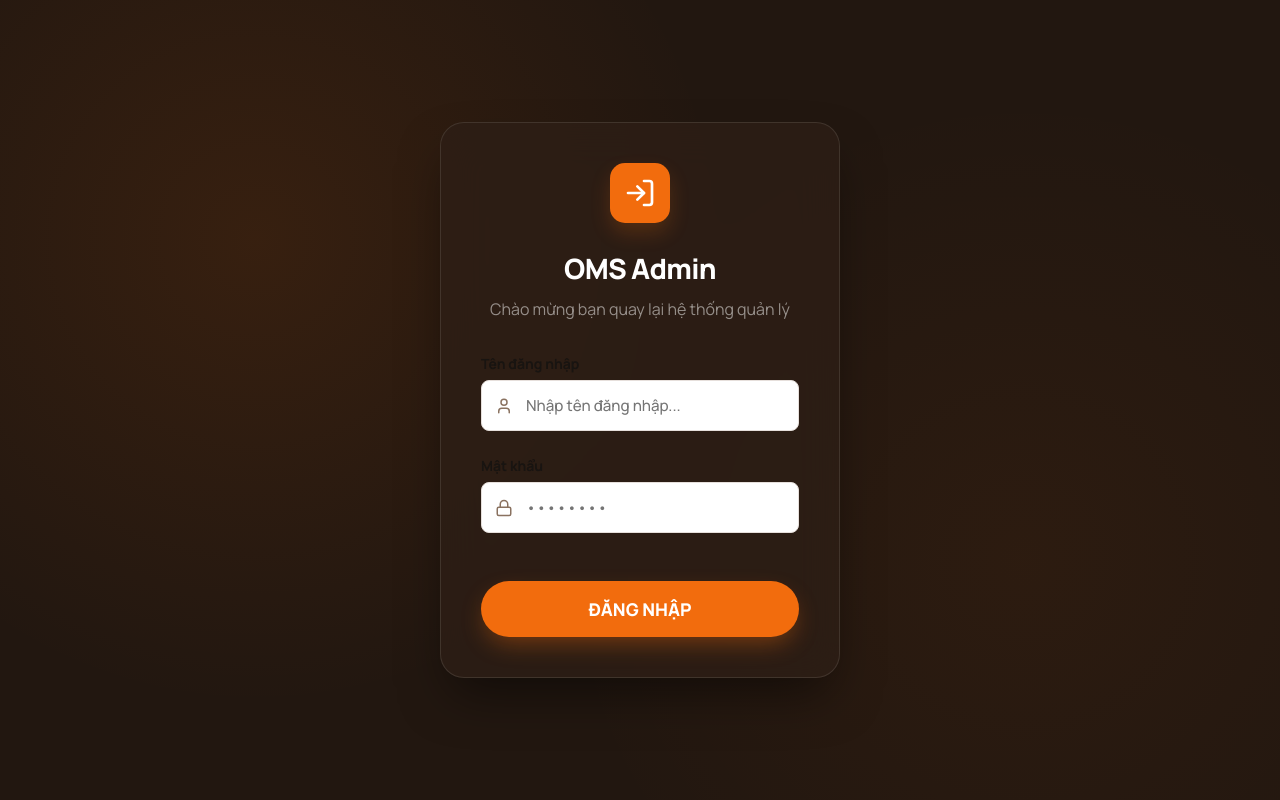
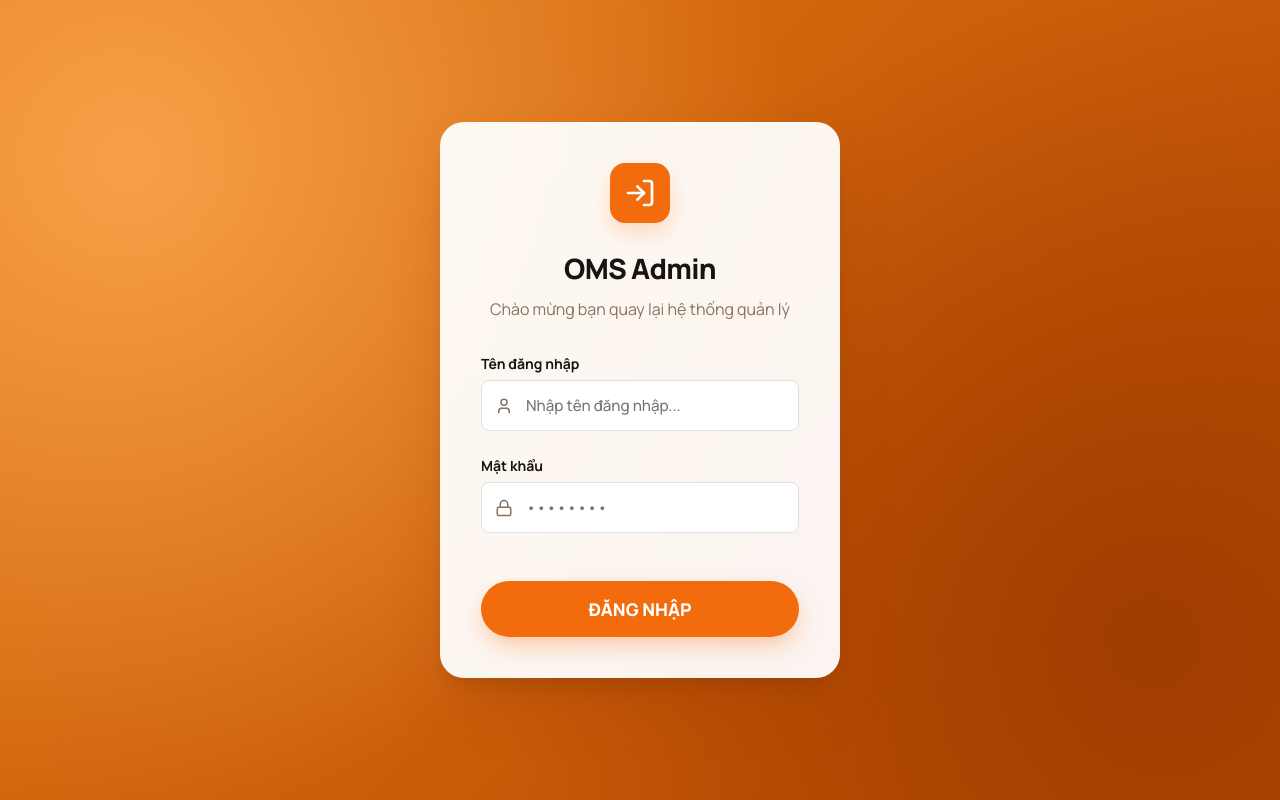
Before and after one commit to loc2605/OMS-Project-Admin-FE, a React (Vite) app: page /login in a window 1280 px wide. Built offline with nearby package versions, Linux system fonts and the light colour scheme; no server answers.

Commit message:
fix file axios

```diff
--- a/src/api/axios.js
+++ b/src/api/axios.js
@@ -2,7 +2,7 @@ import axios from 'axios';
 import { toast } from 'sonner';
 
 const apiClient = axios.create({
-  baseURL: import.meta.env.VITE_API_URL || 'http://192.168.1.243:8888',
+  baseURL: import.meta.env.VITE_API_URL,
   headers: {
     'Content-Type': 'application/json',
   },
--- a/src/pages/LoginPage.jsx
+++ b/src/pages/LoginPage.jsx
@@ -44,18 +44,18 @@ const LoginPage = () => {
       display: 'flex',
       alignItems: 'center',
       justifyContent: 'center',
-      background: 'var(--bg-dark)',
-      backgroundImage: 'radial-gradient(circle at 20% 30%, rgba(242, 108, 13, 0.1) 0%, transparent 40%), radial-gradient(circle at 80% 70%, rgba(242, 108, 13, 0.05) 0%, transparent 40%)'
+      background: '#d96302',
+      backgroundImage: 'radial-gradient(circle at 10% 20%, #f7a048 0%, transparent 50%), radial-gradient(circle at 90% 80%, #a03c00 0%, transparent 50%), linear-gradient(135deg, #e07616 0%, #b84a00 100%)'
     }}>
       <div style={{
         width: '100%',
         maxWidth: '400px',
         padding: '2.5rem',
-        background: 'rgba(45, 31, 22, 0.8)',
+        background: 'rgba(255, 255, 255, 0.94)',
         backdropFilter: 'blur(20px)',
         borderRadius: '1.5rem',
-        border: '1px solid rgba(255,255,255,0.1)',
-        boxShadow: '0 25px 50px -12px rgba(0, 0, 0, 0.5)',
+        border: '1px solid rgba(255, 255, 255, 0.25)',
+        boxShadow: '0 30px 60px -15px rgba(160, 60, 0, 0.35), 0 15px 25px -10px rgba(0, 0, 0, 0.15)',
         textAlign: 'center'
       }}>
         <div style={{
@@ -73,8 +73,8 @@ const LoginPage = () => {
           <LogIn size={32} />
         </div>
 
-        <h1 style={{ fontSize: '1.75rem', fontWeight: '800', marginBottom: '0.5rem', color: 'white' }}>OMS Admin</h1>
-        <p style={{ color: 'rgba(255,255,255,0.5)', marginBottom: '2rem' }}>Chào mừng bạn quay lại hệ thống quản lý</p>
+        <h1 style={{ fontSize: '1.75rem', fontWeight: '800', marginBottom: '0.5rem', color: '#181411' }}>OMS Admin</h1>
+        <p style={{ color: '#8a7260', marginBottom: '2rem' }}>Chào mừng bạn quay lại hệ thống quản lý</p>
 
         <form onSubmit={handleSubmit(onSubmit)} style={{ display: 'flex', flexDirection: 'column', gap: '1.5rem', textAlign: 'left' }}>
           <Input
```
Also changed, not shown: 1 other file (tests, documents, lock files or other folders).
